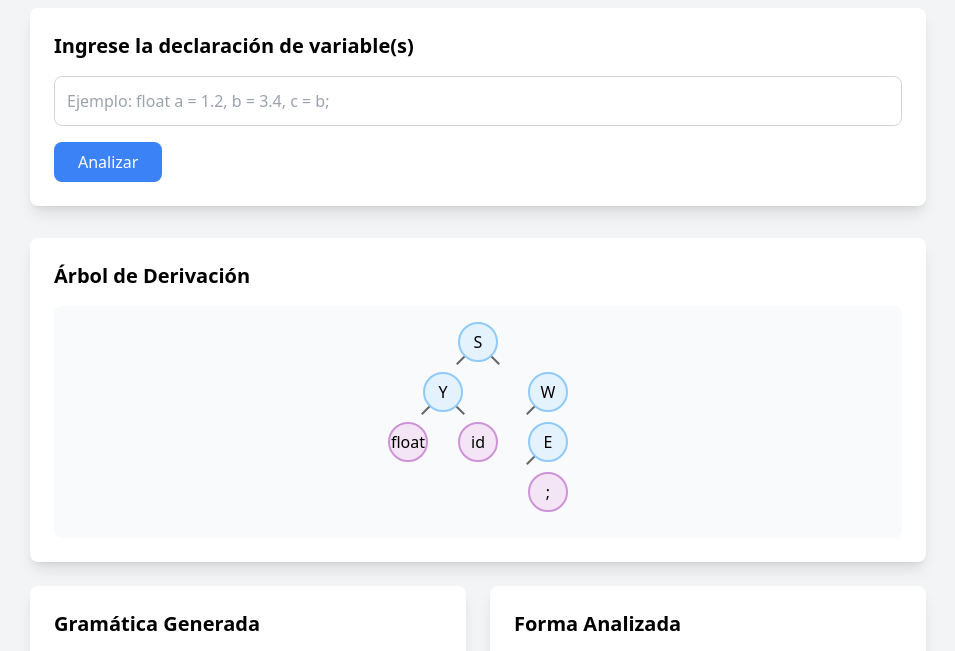
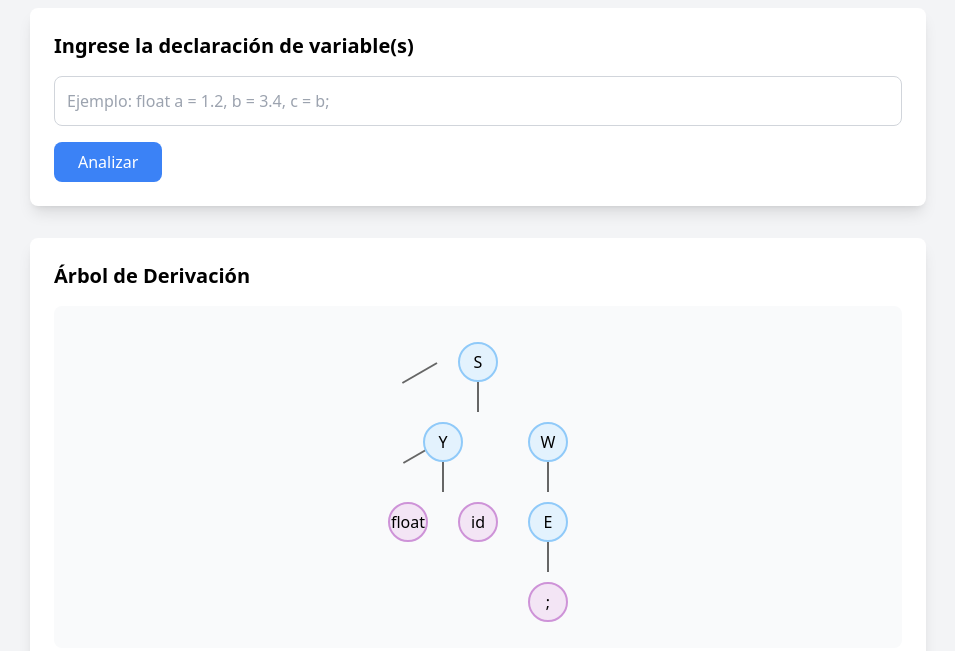
Before and after one commit to eduxdev/gramatica, a plain HTML site: page index.html in a window 1280 px wide. Both pictures are taken after a click on the button "Analizar". Shown: the part 92-743 px from the top of the page, without its empty margins (162-1117 px from the left). Drawn offline with nearby package versions, Linux system fonts and the light colour scheme.

Commit message:
Uniones casi funcionando

```diff
--- a/index.html
+++ b/index.html
@@ -42,6 +42,7 @@
             flex-direction: column;
             align-items: center;
             position: relative;
+            margin-top: 20px;
         }
 
         .nodo-contenido {
@@ -59,26 +60,40 @@
             display: flex;
             justify-content: center;
             gap: 30px;
+            position: relative;
+            margin-top: 10px;
         }
 
         .linea {
             position: absolute;
             border-top: 2px solid #666;
-            top: 20px;
-            width: 30px;
             z-index: 1;
         }
 
         .linea-izquierda {
-            right: 50%;
-            transform: rotate(-45deg);
+            right: 55%;
+            transform: rotate(-30deg);
             transform-origin: right;
+            top: 20px;
+            width: 40px;
         }
 
         .linea-derecha {
+            left: 55%;
+            transform: rotate(30deg);
+            transform-origin: left;
+            top: 20px;
+            width: 40px;
+        }
+
+        .linea-vertical {
+            border-top: none;
+            border-left: 2px solid #666;
+            height: 30px;
+            width: 0;
+            top: 40px;
             left: 50%;
-            transform: rotate(45deg);
-            transform-origin: left;
+            transform: translateX(-50%);
         }
     </style>
 </head>
--- a/script.js
+++ b/script.js
@@ -28,17 +28,25 @@ function crearNodoGrafico(texto, esTerminal = false, hijos = []) {
         const hijosContainer = document.createElement('div');
         hijosContainer.className = 'nodo-hijos';
 
-        // Crear líneas para conectar con los hijos
-        if (hijos.length >= 1) {
+        // Crear línea vertical para conectar con los hijos
+        const lineaVertical = document.createElement('div');
+        lineaVertical.className = 'linea linea-vertical';
+        nodo.appendChild(lineaVertical);
+
+        // Crear líneas diagonales solo si hay más de un hijo
+        if (hijos.length > 1) {
+            // Si hay más de un hijo, crear líneas diagonales
+            if (hijos.length >= 2) {
                 const lineaIzquierda = document.createElement('div');
                 lineaIzquierda.className = 'linea linea-izquierda';
                 nodo.appendChild(lineaIzquierda);
             }
 
-        if (hijos.length >= 2) {
+            if (hijos.length >= 3) {
                 const lineaDerecha = document.createElement('div');
                 lineaDerecha.className = 'linea linea-derecha';
                 nodo.appendChild(lineaDerecha);
+            }
         }
 
         // Agregar los nodos hijos
@@ -94,9 +102,9 @@ function analizar() {
 
         const nodoW = crearNodoGrafico('W', false, [nodoE]);
 
-        const nodoB = crearNodoGrafico('id', true);
-        const nodoA = crearNodoGrafico('float', true);
-        const nodoY = crearNodoGrafico('Y', false, [nodoA, nodoB]);
+        const nodoId = crearNodoGrafico('id', true);
+        const nodoFloat = crearNodoGrafico('float', true);
+        const nodoY = crearNodoGrafico('Y', false, [nodoFloat, nodoId]);
 
         arbolGrafico = crearNodoGrafico('S', false, [nodoY, nodoW]);
 
@@ -133,9 +141,9 @@ function analizar() {
             }
         }
 
-        const nodoB = crearNodoGrafico('id', true);
-        const nodoA = crearNodoGrafico('float', true);
-        const nodoY = crearNodoGrafico('Y', false, [nodoA, nodoB]);
+        const nodoId = crearNodoGrafico('id', true);
+        const nodoFloat = crearNodoGrafico('float', true);
+        const nodoY = crearNodoGrafico('Y', false, [nodoFloat, nodoId]);
 
         arbolGrafico = crearNodoGrafico('S', false, [nodoY, nodoW]);
 
@@ -213,6 +221,7 @@ function analizar() {
                         crearNodoGrafico(',', true)
                     ]);
 
+                    // Crear el nodo W con 3 hijos: P, B y W
                     nodoW = crearNodoGrafico('W', false, [nodoP, nodoB, nodoW]);
                 } else {
                     // Si es la primera declaración
@@ -233,9 +242,9 @@ function analizar() {
             }
         }
 
-        const nodoB = crearNodoGrafico('id', true);
-        const nodoA = crearNodoGrafico('float', true);
-        const nodoY = crearNodoGrafico('Y', false, [nodoA, nodoB]);
+        const nodoId = crearNodoGrafico('id', true);
+        const nodoFloat = crearNodoGrafico('float', true);
+        const nodoY = crearNodoGrafico('Y', false, [nodoFloat, nodoId]);
 
         arbolGrafico = crearNodoGrafico('S', false, [nodoY, nodoW]);
     }
```
Lines whose indentation alone changed are shown as unchanged.
